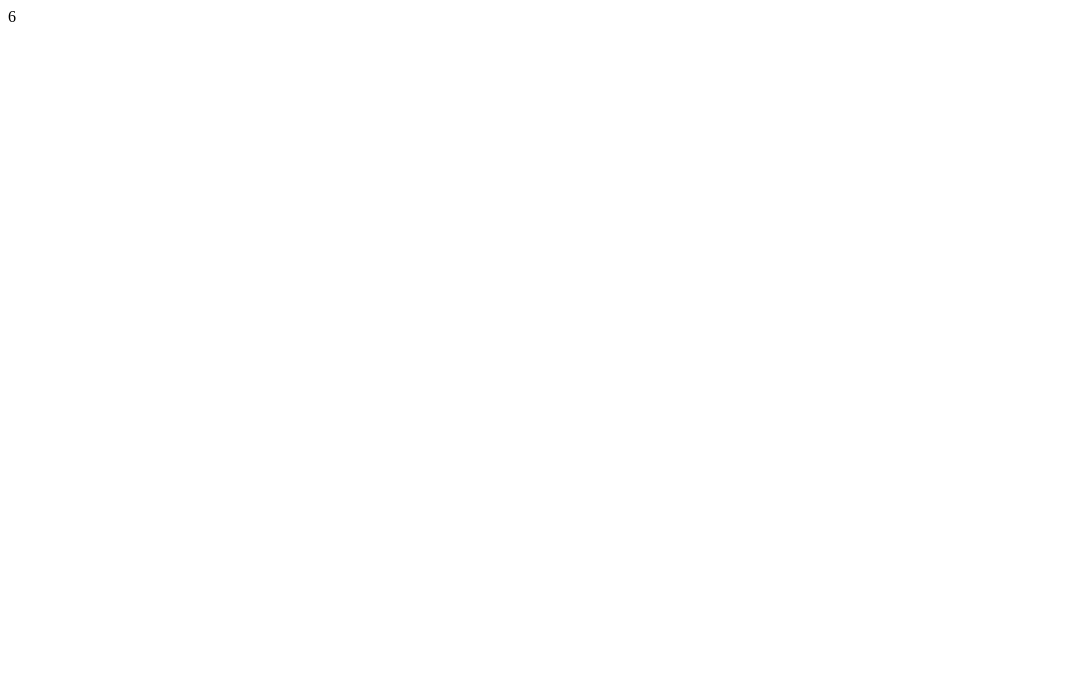
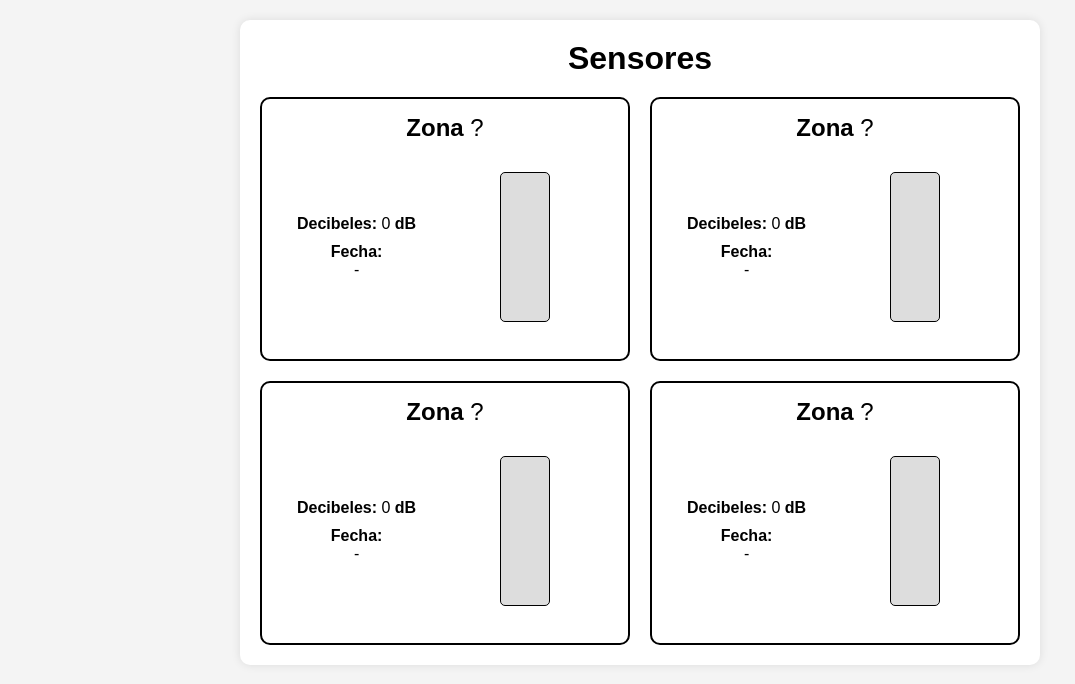
Before and after one commit to EraclesCampos/Proyecto-microcontroladores, a website: page cliente/index.html in a window 1280 px wide. Shown: the whole page, without its empty margins (0-1075 px from the left). Drawn offline with Linux system fonts and the light colour scheme; no server answers.

Commit message:
Add files via upload

```diff
--- a/cliente/index.html
+++ b/cliente/index.html
@@ -1,11 +1,73 @@
 <!DOCTYPE html>
-<html lang="en">
+<html lang="es">
 <head>
     <meta charset="UTF-8">
     <meta name="viewport" content="width=device-width, initial-scale=1.0">
-    <title>Document</title>
+    <title>Monitor de Sensores</title>
+    <link rel="stylesheet" href="style.css">
 </head>
 <body>
-    6
+    <div class="container">
+        <h1>Sensores</h1>
+        <div class="grid">
+            <div class="zona">
+                <h2>Zona <span id="zona1">?</span></h2>
+                <div class="contenido">
+                    <div class="info">
+                        <p>Decibeles: <span id="decibeles1">0</span> dB</p>
+                        <p>Fecha: <br><span id="fecha1">-</span></p>
+                    </div>
+                    <div class="barra-container">
+                        <div class="barra" id="barra1"></div>
+                    </div>
+
+                </div>
+            </div>
+
+            <div class="zona">
+                <h2>Zona <span id="zona2">?</span></h2>
+                <div class="contenido">
+                    <div class="info">
+                        <p>Decibeles: <span id="decibeles2">0</span> dB</p>
+                        <p>Fecha: <br><span id="fecha2">-</span></p>
+                    </div>
+                    <div class="barra-container">
+                        <div class="barra" id="barra2"></div>
+                    </div>
+
+                </div>
+            </div>
+
+            <div class="zona">
+                <h2>Zona <span id="zona4">?</span></h2>
+                <div class="contenido">
+                    <div class="info">
+                        <p>Decibeles: <span id="decibeles3">0</span> dB</p>
+                        <p>Fecha: <br><span id="fecha3">-</span></p>
+                    </div>
+                    <div class="barra-container">
+                        <div class="barra" id="barra3"></div>
+                    </div>
+
+                </div>
+            </div>
+
+            <div class="zona">
+                <h2>Zona <span id="zona4">?</span></h2>
+                <div class="contenido">
+                    <div class="info">
+                        <p>Decibeles: <span id="decibeles4">0</span> dB</p>
+                        <p>Fecha: <br><span id="fecha4">-</span></p>
+                    </div>
+                    <div class="barra-container">
+                        <div class="barra" id="barra4"></div>
+                    </div>
+
+                </div>
+            </div>
+        </div>
+    </div>
+
+    <script src="script.js"></script>
 </body>
 </html>
--- /dev/null
+++ b/cliente/script.js
@@ -0,0 +1,36 @@
+async function obtenerDatos() {
+    try {
+        const response = await fetch('http://192.168.100.5:3000/data');
+        const datos = await response.json();
+
+        if (datos.length > 0) {
+            actualizarDatos(datos[0].zona, datos[0].decibelios, datos[0].fecha)
+        }
+    } catch (error) {
+        console.error("Error al obtener datos:", error);
+    }
+}
+
+function actualizarDatos(zona, decibeles, fecha) {
+    let barra = document.getElementById(`barra${zona}`)
+    let valorDB = document.getElementById(`decibeles${zona}`)
+    let fechaElemento = document.getElementById(`fecha${zona}`)
+    let zonaElemento = document.getElementById(`zona${zona}`)
+
+    valorDB.innerText = decibeles
+    fechaElemento.innerText = fecha
+    zonaElemento.innerText = zona
+
+    let altura = Math.min(decibeles, 150)
+
+    barra.style.height = `${altura/1.5}%`
+
+    if (decibeles <= 60) {
+        barra.style.background = "green"
+    } else if (decibeles <= 105) {
+        barra.style.background = "yellow"
+    } else {
+        barra.style.background = "red"
+    }
+}
+setInterval(obtenerDatos, 2000);
--- /dev/null
+++ b/cliente/style.css
@@ -0,0 +1,84 @@
+* {
+    margin: 0;
+    padding: 0;
+    box-sizing: border-box;
+}
+
+body {
+    font-family: Arial, sans-serif;
+    text-align: center;
+    background-color: #f4f4f4;
+}
+
+.container {
+    width: 90%;
+    margin: 20px auto;
+    max-width: 800px;
+    background: white;
+    padding: 20px;
+    border-radius: 10px;
+    box-shadow: 0px 0px 10px rgba(0, 0, 0, 0.1);
+}
+
+h1 {
+    margin-bottom: 20px;
+}
+
+h2{
+    margin-bottom: 20px;
+}
+
+.grid {
+    display: grid;
+    grid-template-columns: 1fr 1fr;
+    gap: 20px;
+}
+
+span{
+    font-weight: normal;
+}
+
+p{
+    font-weight: bold;
+    margin: 10px;
+}
+
+.zona {
+    background: #ffffff;
+    padding: 15px;
+    border: 2px solid black;
+    border-radius: 10px;
+    height: 264px;
+
+}
+.contenido {
+    display: flex;
+    justify-content: space-between;
+    align-items: center;
+    width: 100%;
+}
+
+.info {
+    text-align: center;
+    padding: 10px;
+}
+
+.barra-container {
+    width: 50px;
+    height: 150px;
+    background: #ddd;
+    margin: 10px auto;
+    position: relative;
+    border-radius: 5px;
+    overflow: hidden;
+    border: 1px solid black;
+}
+
+.barra {
+    width: 100%;
+    height: 0%;
+    background: green;
+    position: absolute;
+    bottom: 0;
+    transition: height 0.5s, background 0.5s;
+}
```
